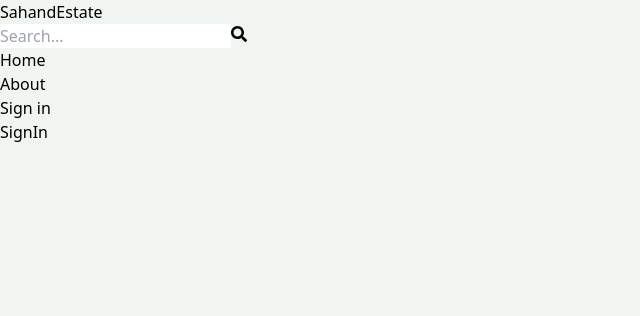
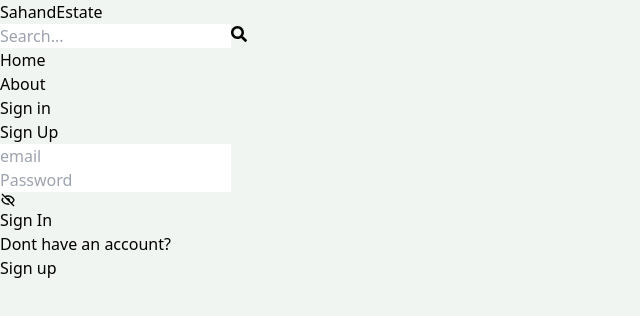
Before and after one commit to HassanShahid025/real_estate_mern, a React (Vite) app in the folder client/: page /sign-in in a window 1280 px wide. Shown: the top 316 px of the page, without its empty margins (0-640 px from the left). Built offline with nearby package versions, Linux system fonts and the light colour scheme.

Commit message:
sigin page functionality completed

```diff
--- a/client/src/pages/SignIn.tsx
+++ b/client/src/pages/SignIn.tsx
@@ -1,9 +1,105 @@
-import React from 'react'
+import React, { useState } from "react";
+import { Link, useNavigate } from "react-router-dom";
+import { BiHide } from "react-icons/bi";
+import { BiShow } from "react-icons/bi";
 
 const SignIn = () => {
+  const [formData, setFormData] = useState({});
+  const [error, setError] = useState<string | null>(null);
+  const [loading, setLoading] = useState(false);
+  const [showPassword, setShowPassword] = useState(false);
+
+  const navigate = useNavigate();
+
+  const handleChange = (e: React.ChangeEvent<HTMLInputElement>) => {
+    setFormData({ ...formData, [e.target.id]: e.target.value });
+  };
+
+  const handleShowPassword = () => {
+    setShowPassword(!showPassword);
+  }
+
+
+
+  const handleSubmit = async (e: React.FormEvent) => {
+    e.preventDefault();
+    try {
+      setLoading(true);
+      const res = await fetch("/api/auth/signin", {
+        method: "POST",
+        headers: {
+          "Content-Type": "application/json",
+        },
+        body: JSON.stringify(formData),
+      });
+      const data = await res.json();
+      if (data.success === false) {
+        setError(data.message);
+        setLoading(false);
+        return;
+      }
+      setError(null);
+      setLoading(false)
+      navigate("/");
+    } catch (error: unknown) {
+      setLoading(false);
+      setError(error.message);
+    }
+  };
+
+
+
   return (
-    <div>SignIn</div>
-  )
-}
+    <div className="p-3 max-w-lg mx-auto">
+      <h1 className="text-3xl text-center font-semibold my-7">Sign Up</h1>
+      <form onSubmit={handleSubmit} className="flex flex-col gap-4">
+        <input
+          required
+          type="email"
+          placeholder="email"
+          className="border p-3 rounded-lg"
+          id="email"
+          onChange={handleChange}
+        />
 
-export default SignIn
+        <div className="relative">
+          <div className="flex items-center">
+            <input
+              required
+              type={showPassword ? "text":"password"}
+              placeholder="Password"
+              className="border p-3 rounded-lg flex-1"
+              id="password"
+              onChange={handleChange}
+            />
+            <div className="absolute right-3">
+              {showPassword ? (
+                  <BiShow className="text-gray-500 cursor-pointer" onClick={handleShowPassword}/>
+              ) : (
+                <BiHide className="text-gray-500 cursor-pointer" onClick={handleShowPassword}/>
+              )}
+
+            </div>
+          </div>
+        </div>
+
+        <button
+          disabled={loading}
+          className="bg-slate-700 text-white p-3 rounded-lg uppercase hover:opacity-95 disabled:opacity-80"
+        >
+          {loading ? "Loading..." : "Sign In"}
+        </button>
+        {/* <OAuth/> */}
+      </form>
+      <div className="flex gap-2 mt-5">
+        <p>Dont have an account?</p>
+        <Link to={"/sign-up"}>
+          <span className="text-blue-700">Sign up</span>
+        </Link>
+      </div>
+      {error && <p className="text-red-500 mt-5">{error}</p>}
+    </div>
+  );
+};
+
+export default SignIn;
```
